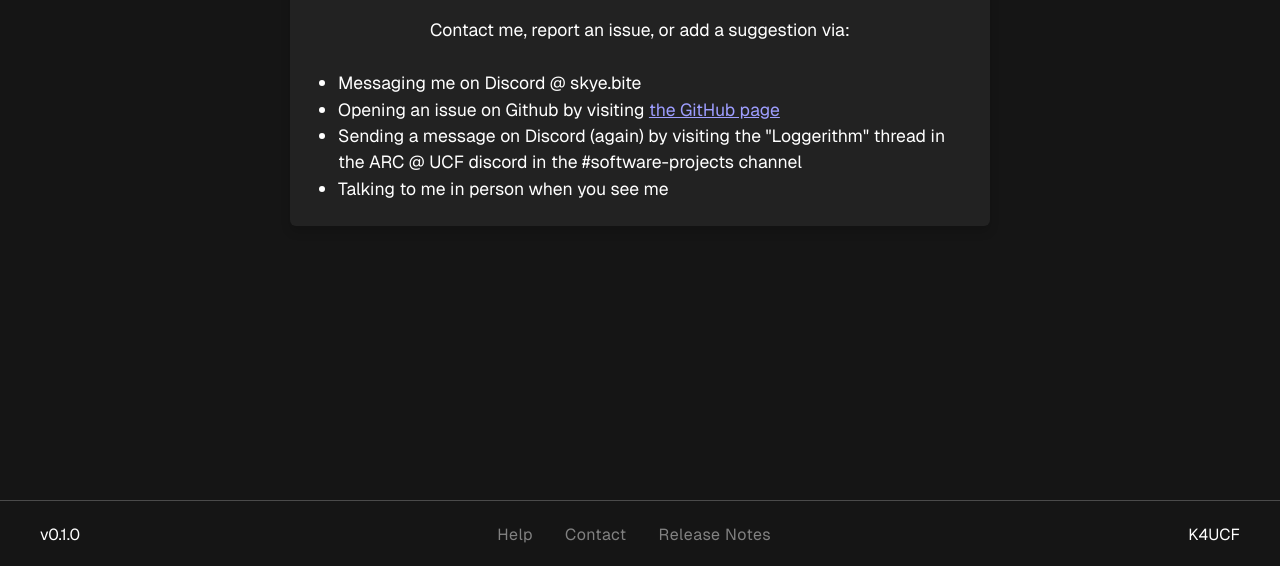
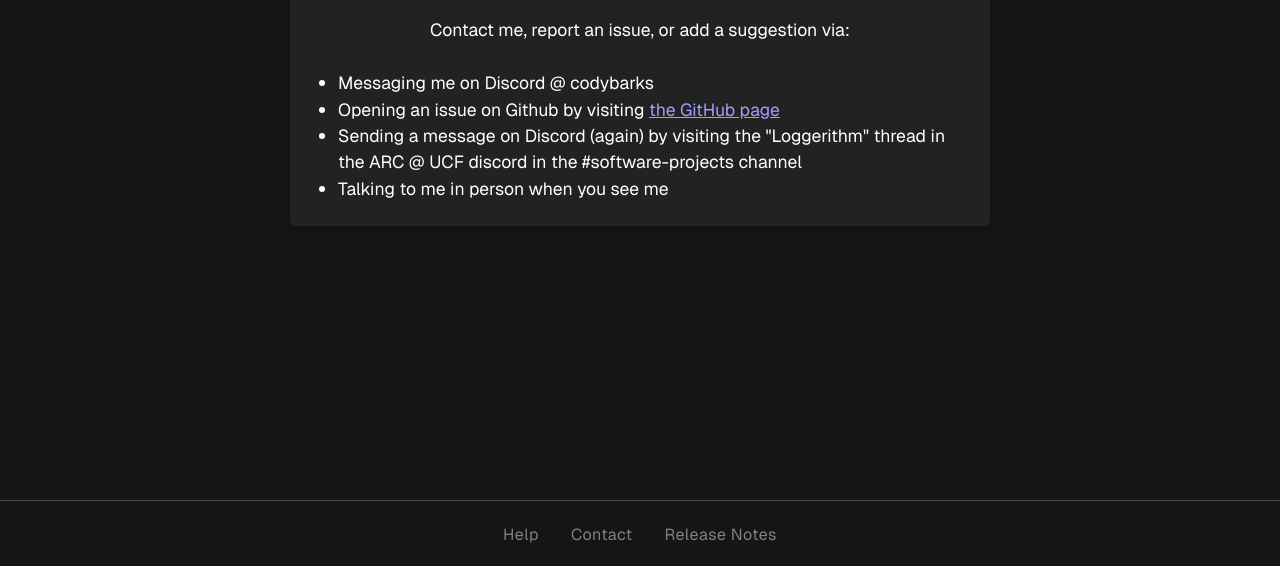
Before and after one commit to ARC-UCF/Loggerithm, a React (Vite) app: page /contact in a window 1280 px wide. Shown: the part 231-797 px from the top of the page. Built offline with nearby package versions, Linux system fonts and the light colour scheme.

Commit message:
Updated misc things, working on backend log fetching

```diff
--- a/src/Components/Footer.tsx
+++ b/src/Components/Footer.tsx
@@ -3,13 +3,11 @@ import { Link } from "react-router-dom";
 export default function Footer() {
     return (
         <footer>
-            <p>v0.1.0</p>
             <ul className="footer-links">
                 <li><a><Link to="/help">Help</Link></a></li>
                 <li><a><Link to="/contact">Contact</Link></a></li>
                 <li><a><Link to="/release-notes">Release Notes</Link></a></li>
             </ul>
-            <p>K4UCF</p>
         </footer>
     );
 }
--- a/src/Pages/Contact.tsx
+++ b/src/Pages/Contact.tsx
@@ -5,7 +5,7 @@ export default function ContactPage() {
             <h2>Questions, comments, concerns?</h2>
             <p>Contact me, report an issue, or add a suggestion via:</p>
             <ul>
-                <li>Messaging me on Discord @ skye.bite</li>
+                <li>Messaging me on Discord @ codybarks</li>
                 <li>Opening an issue on Github by visiting <a href="https://github.com/ARC-UCF/Loggerithm">the GitHub page</a></li>
                 <li>Sending a message on Discord (again) by visiting the "Loggerithm" thread in the ARC @ UCF discord in the #software-projects channel</li>
                 <li>Talking to me in person when you see me</li>
--- a/src/styles/app.scss
+++ b/src/styles/app.scss
@@ -74,7 +74,7 @@ nav {
 
 footer {
     background: variables.$gray-deepest;
-    justify-content: space-between;
+    justify-content: center;
     bottom: 0;
     z-index: 100;
     display: flex;
```
Also changed, not shown: 1 other file (tests, documents, lock files or other folders).
